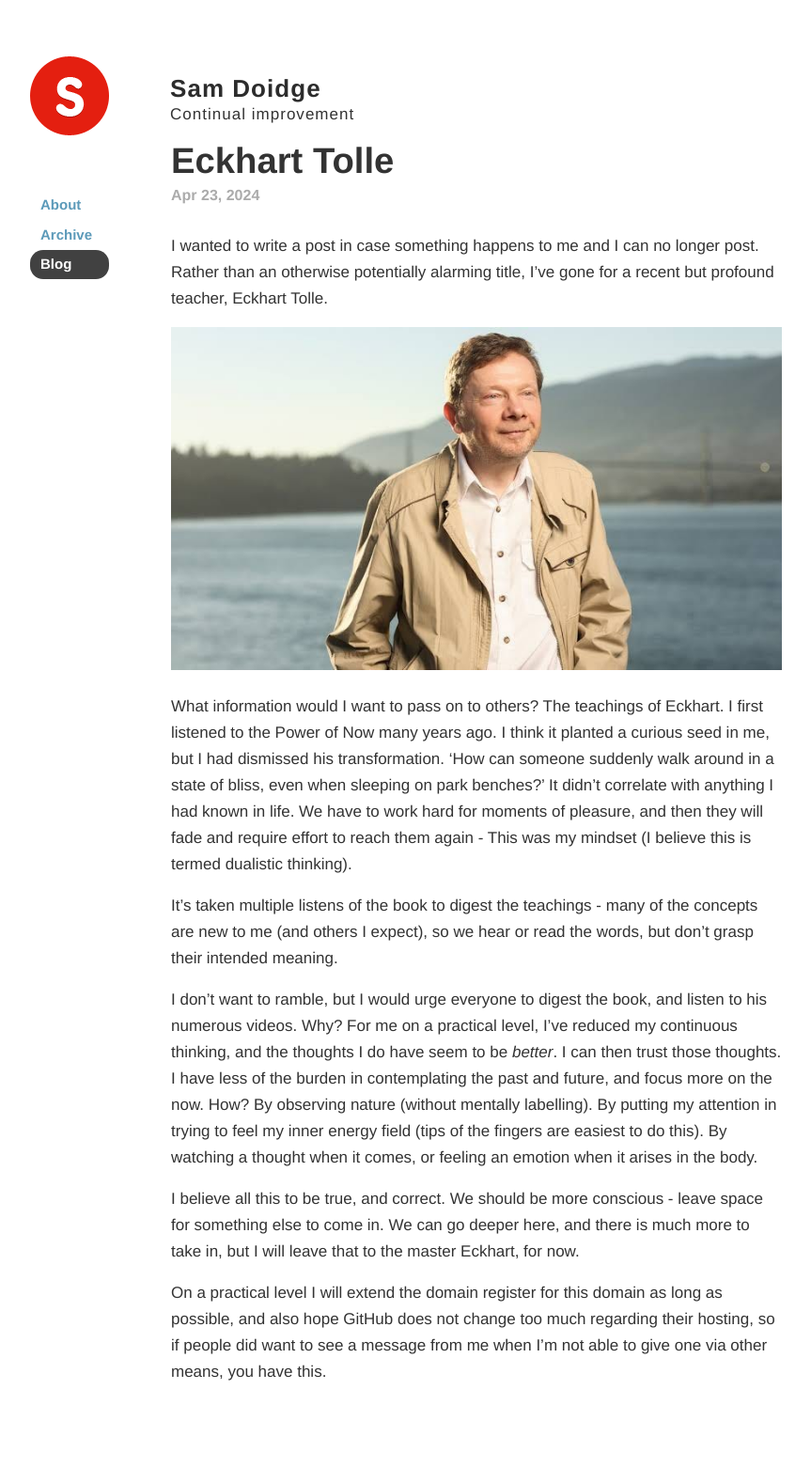
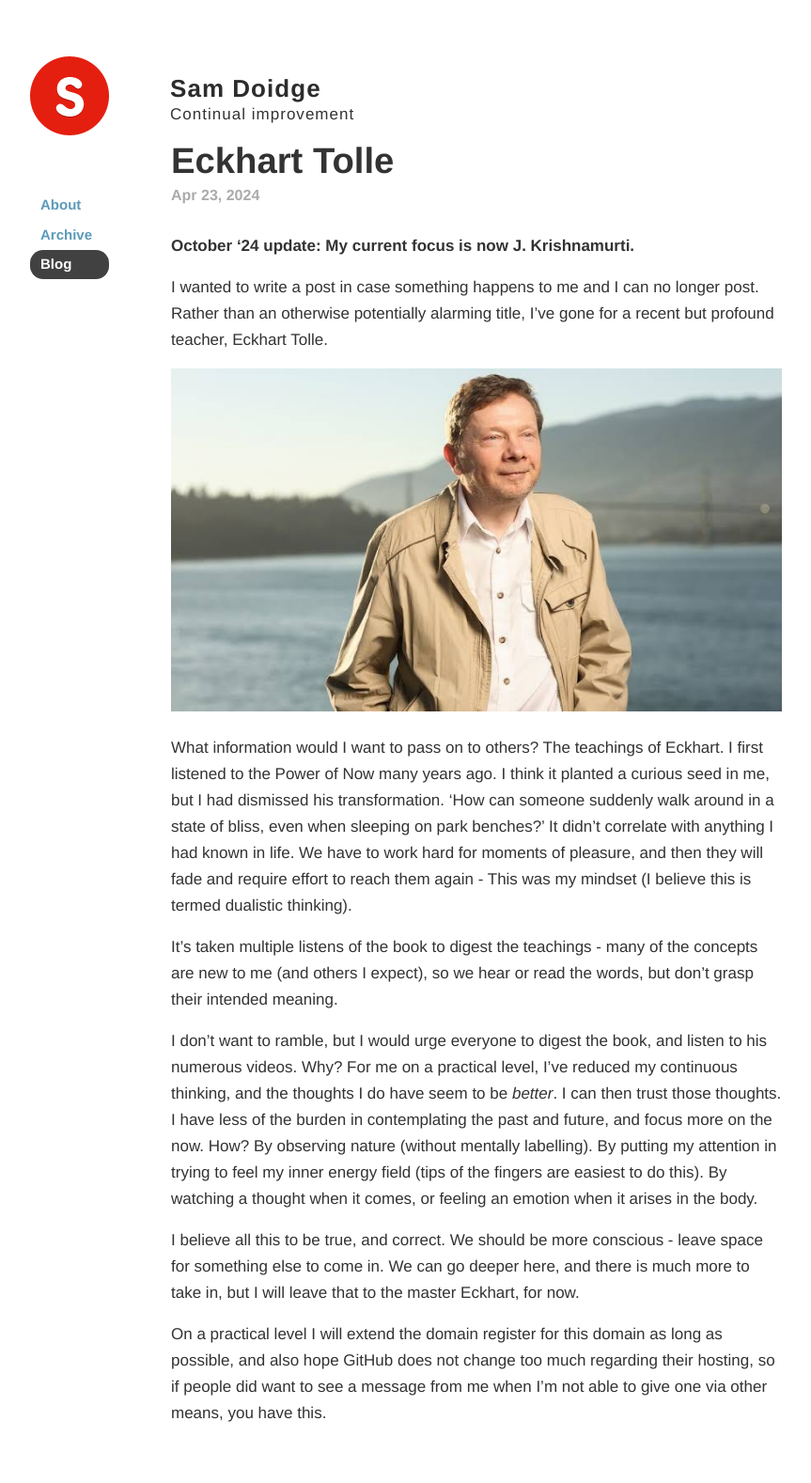
Before and after one commit to samdoidge/samdoidge.com, a Jekyll site: the page built from _posts/2024-04-23-eckhart-tolle.md, in a window 1280 px wide. Shown: the whole page at 94% size, without its empty margins (208-1071 px from the left). Built offline with Jekyll 4.4.1, drawn with Linux system fonts in a browser that asks for light colours; before the commit the page ends 1534 px from its top, so only the background shows below that.

Commit message:
krishnamurti update

```diff
--- a/_posts/2024-04-23-eckhart-tolle.md
+++ b/_posts/2024-04-23-eckhart-tolle.md
@@ -2,6 +2,8 @@
 layout: post
 title: 'Eckhart Tolle'
 ---
+
+**October '24 update: My current focus is now J. Krishnamurti.**
 
 I wanted to write a post in case something happens to me and I can no longer post. Rather than an otherwise potentially alarming title, I've gone for a recent but profound teacher, Eckhart Tolle.
 
```
